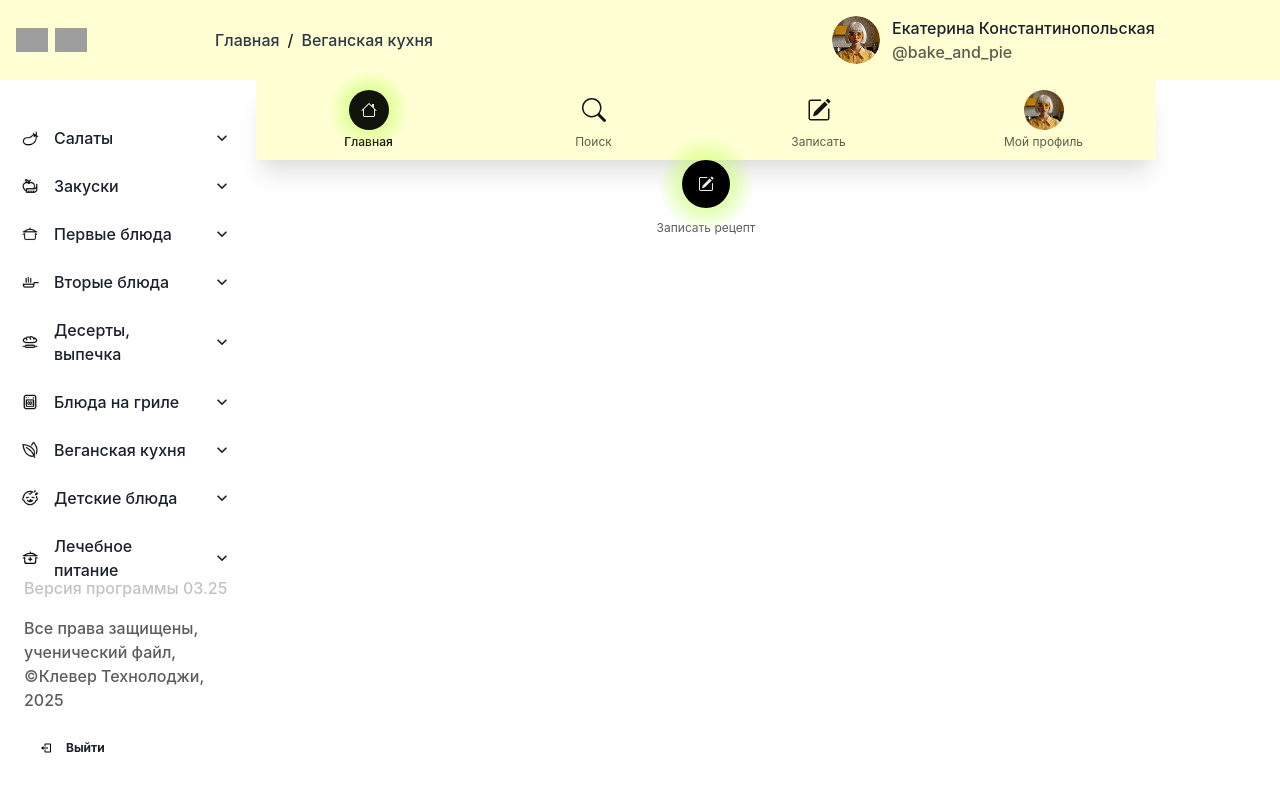
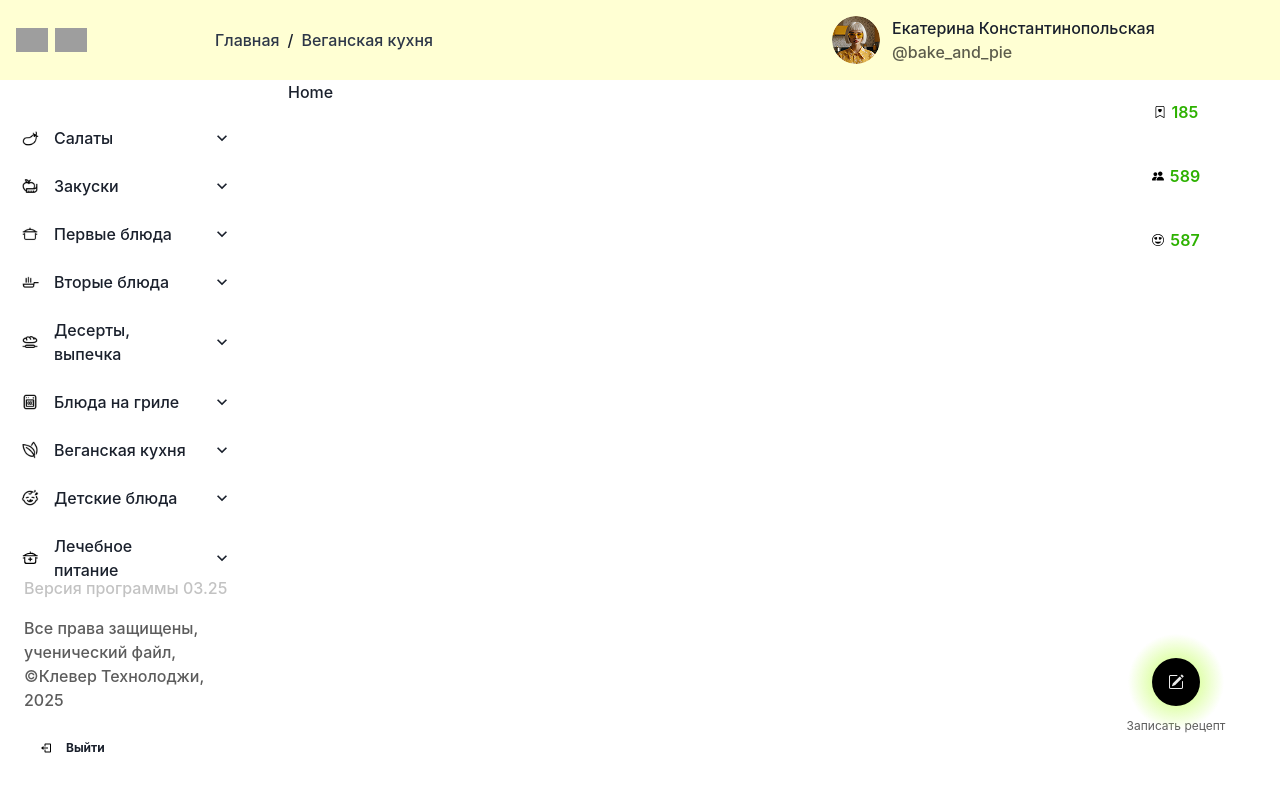
Before and after one commit to ClevertecFrontendLab/Isuzuri, a React (Vite) app: page / in a window 1280 px wide. Shown: the top 792 px of the page. Built offline with nearby package versions, Linux system fonts and the light colour scheme; grey boxes are pictures that could not be loaded.

Commit message:
feat(*): add global layout

```diff
--- a/src/app/App.tsx
+++ b/src/app/App.tsx
@@ -1,24 +1,7 @@
 import './App.css';
 
-import { Box, Flex } from '@chakra-ui/react';
-
-import FloatButton from './components/common/FloatButton';
-import Header from './components/Header/Header';
-import MobileMenu from './components/MobileMenu/MobileMenu';
-import Sidebar from './components/Sidebar/Sidebar';
 function App() {
-    return (
-        <Flex direction='column' height='100vh'>
-            <Header />
-            <Flex>
-                <Sidebar />
-                <Box w='900px'>
-                    <MobileMenu />
-                    <FloatButton />
-                </Box>
-            </Flex>
-        </Flex>
-    );
+    return <div></div>;
 }
 
 export default App;
--- a/src/app/components/MobileMenu/MobileMenu.tsx
+++ b/src/app/components/MobileMenu/MobileMenu.tsx
@@ -8,10 +8,15 @@ import MobileMenuItem from './MobileMenuItem';
 
 const MobileMenu = () => (
     <Flex
+        position='fixed'
+        bottom='0'
+        left='0'
+        right='0'
         alignItems='center'
         justifyContent='space-around'
         boxShadow='0 10px 10px -5px rgba(0, 0, 0, 0.04), 0 20px 25px -5px rgba(0, 0, 0, 0.1)'
         background='lime.50'
+        height='84px'
     >
         <MobileMenuItem icon={HomeIcon} title='Главная' isActive />
         <MobileMenuItem icon={SearchIcon} title='Поиск' />
--- a/src/app/components/common/FloatButton.tsx
+++ b/src/app/components/common/FloatButton.tsx
@@ -1,11 +1,20 @@
 import { Box, Button, Flex, Text } from '@chakra-ui/react';
 import { Image } from '@chakra-ui/react';
-import React from 'react';
 
 import writeIcon from '../../assets/icons/write.svg';
 
 const FloatButton = () => (
-    <Flex direction='column' alignItems='center' justifyContent='center'>
+    <Flex
+        position='sticky'
+        bottom='0'
+        right='0'
+        direction='column'
+        alignItems='center'
+        justifyContent='center'
+        w='208px'
+        h='208px'
+        marginLeft='auto'
+    >
         <Box position='relative' width='48px' height='48px'>
             <Box
                 position='absolute'
--- a/src/app/components/common/Statistics.tsx
+++ b/src/app/components/common/Statistics.tsx
@@ -11,10 +11,11 @@ const Statistics = ({
 
     return (
         <Flex
+            p={!isDesktop && isInHeader ? '0px 16px' : '0px'}
             alignItems='center'
             justifyItems='center'
-            direction={isDesktop && isInHeader ? 'column' : 'row'}
-            gap={isDesktop && isInHeader ? '24px' : '0px'}
+            direction={!isDesktop && isInHeader ? 'row' : 'column'}
+            gap={!isDesktop && isInHeader ? '0px' : '32px'}
         >
             {data.map((item) => (
                 <Flex
@@ -25,7 +26,11 @@ const Statistics = ({
                     justifyItems='center'
                 >
                     <Image src={item.icon} />
-                    <Text color='lime.dark' fontSize='12px' fontWeight='600'>
+                    <Text
+                        color='lime.dark'
+                        fontSize={isInHeader ? '12px' : '16px'}
+                        fontWeight='600'
+                    >
                         {item.count}
                     </Text>
                 </Flex>
--- /dev/null
+++ b/src/app/layouts/Desktop/Layout.tsx
@@ -0,0 +1,61 @@
+import { Box, useMediaQuery } from '@chakra-ui/react';
+import { Stack } from '@chakra-ui/react';
+import { Outlet } from 'react-router';
+
+import BookmarkIcon from '~/app/assets/icons/bookmark.svg';
+import PeoplesIcon from '~/app/assets/icons/peoples.svg';
+import SmileIcon from '~/app/assets/icons/smile.svg';
+import FloatButton from '~/app/components/common/FloatButton';
+import Statistics from '~/app/components/common/Statistics';
+import Header from '~/app/components/Header/Header';
+import MobileMenu from '~/app/components/MobileMenu/MobileMenu';
+import Sidebar from '~/app/components/Sidebar/Sidebar';
+const mockProfileStat = [
+    {
+        icon: BookmarkIcon,
+        count: 185,
+    },
+    {
+        icon: PeoplesIcon,
+        count: 589,
+    },
+    {
+        icon: SmileIcon,
+        count: 587,
+    },
+];
+
+const DesktopLayout = () => {
+    const [isDesktop] = useMediaQuery('(min-width: 768px)');
+
+    return (
+        <Stack direction='column' height='100vh' gap='0px'>
+            <Header />
+            <Stack direction='row' height={isDesktop ? 'calc(100vh - 80px)' : 'calc(100vh - 64px)'}>
+                {isDesktop && <Sidebar />}
+                <Box as='main' flex='1' marginLeft='24px'>
+                    <Outlet />
+                </Box>
+                {isDesktop && (
+                    <Box
+                        as='aside'
+                        w='280px'
+                        h='100%'
+                        position='relative'
+                        display='flex'
+                        flexDirection='column'
+                        justifyContent='space-between'
+                    >
+                        <Box w='208px' h='200px' marginLeft='auto' p='16px 56px'>
+                            <Statistics data={mockProfileStat} />
+                        </Box>
+                        <FloatButton />
+                    </Box>
+                )}
+                {!isDesktop && <MobileMenu />}
+            </Stack>
+        </Stack>
+    );
+};
+
+export default DesktopLayout;
--- a/src/index.css
+++ b/src/index.css
@@ -18,4 +18,5 @@
 body {
     margin: 0;
     padding: 0;
+    overflow-x: hidden;
 }
--- a/src/main.tsx
+++ b/src/main.tsx
@@ -4,9 +4,9 @@ import { ChakraProvider } from '@chakra-ui/react';
 import { StrictMode } from 'react';
 import { createRoot } from 'react-dom/client';
 import { Provider } from 'react-redux';
-import { BrowserRouter } from 'react-router';
+import { BrowserRouter, Route, Routes } from 'react-router';
 
-import App from '~/app/App';
+import Layout from '~/app/layouts/Desktop/Layout';
 import { store } from '~/store/configure-store.ts';
 import theme from '~/theme';
 
@@ -15,7 +15,13 @@ createRoot(document.getElementById('root')!).render(
         <Provider store={store}>
             <ChakraProvider theme={theme}>
                 <BrowserRouter>
-                    <App />
+                    <Routes>
+                        <Route
+                            path='/'
+                            element={<Layout />}
+                            children={[<Route path='/' element={<div>Home</div>} />]}
+                        />
+                    </Routes>
                 </BrowserRouter>
             </ChakraProvider>
         </Provider>
```
